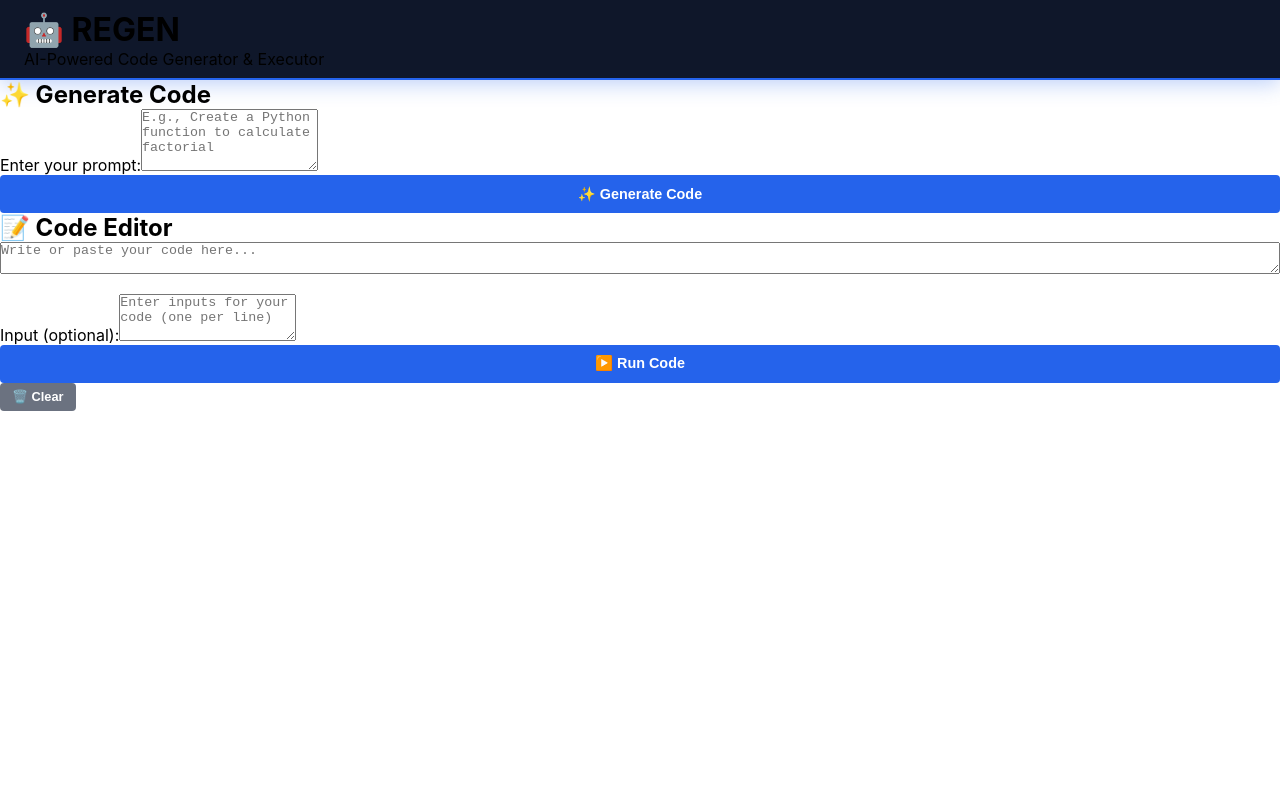
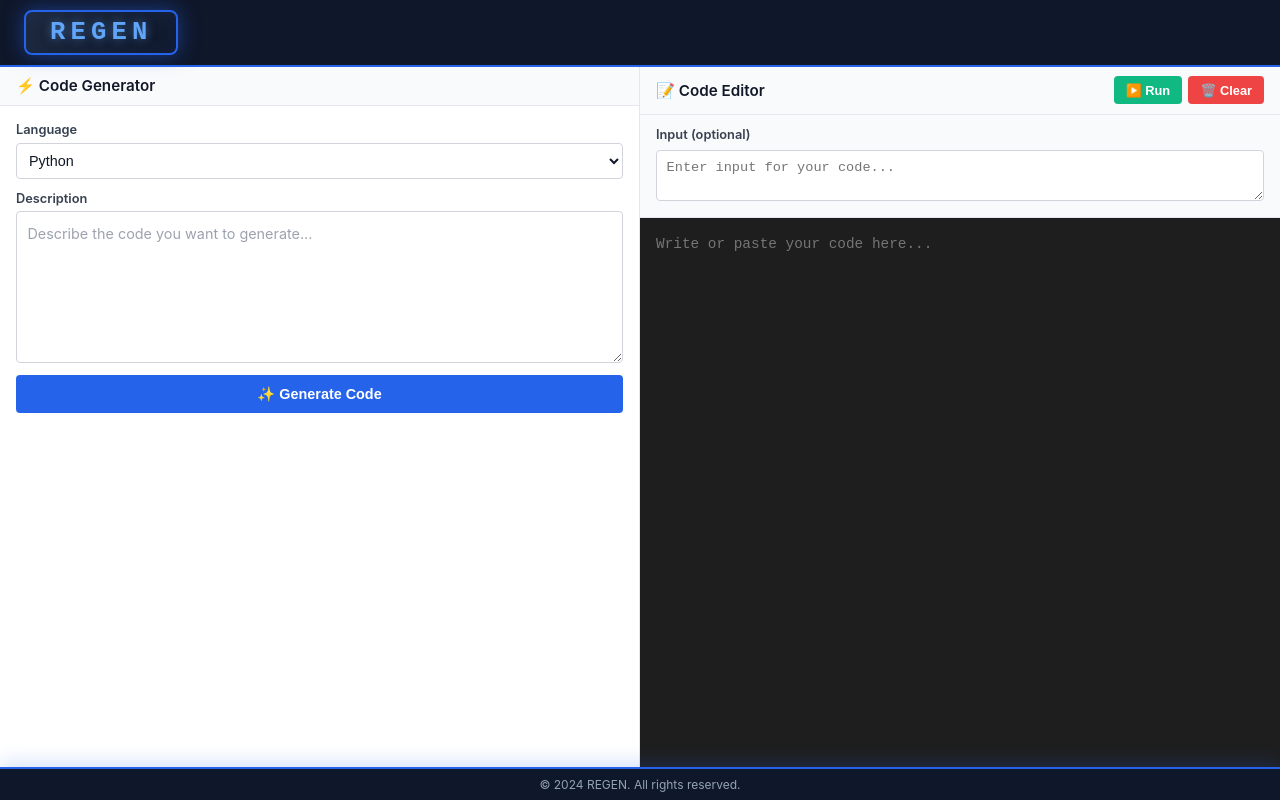
Before and after one commit to prudvi-11/regen-code-generator, a React (Create React App) app in the folder frontend/: page / in a window 1280 px wide. Built offline with nearby package versions, Linux system fonts and the light colour scheme.

Commit message:
Restore original split-panel working version

```diff
--- a/frontend/src/App.jsx
+++ b/frontend/src/App.jsx
@@ -5,161 +5,226 @@ import axios from 'axios';
 const API_URL = 'https://regen-backend-17jv.onrender.com/api';
 
 function App() {
-  const [prompt, setPrompt] = useState('');
+  const [language, setLanguage] = useState('python');
+  const [description, setDescription] = useState('');
   const [generatedCode, setGeneratedCode] = useState('');
   const [editorCode, setEditorCode] = useState('');
-  const [codeInput, setCodeInput] = useState('');
+  const [input, setInput] = useState('');
   const [output, setOutput] = useState('');
   const [loading, setLoading] = useState(false);
-  const [error, setError] = useState('');
+  const [showGenerated, setShowGenerated] = useState(false);
 
-  const generateCode = async () => {
-    if (!prompt.trim()) {
-      setError('Please enter a prompt');
+  const handleGenerate = async () => {
+    if (!description.trim()) {
+      alert('Please enter a description');
       return;
     }
 
     setLoading(true);
-    setError('');
     setGeneratedCode('');
+    setShowGenerated(false);
 
     try {
       const response = await axios.post(`${API_URL}/generate`, {
-        prompt: prompt
+        prompt: `Write ${language} code: ${description}`
       });
 
       setGeneratedCode(response.data.code);
-    } catch (err) {
-      setError(err.response?.data?.detail || 'Failed to generate code');
+      setShowGenerated(true);
+    } catch (error) {
+      alert('Failed to generate code: ' + (error.response?.data?.detail || error.message));
     } finally {
       setLoading(false);
     }
   };
 
-  const transferToEditor = () => {
+  const handleTransfer = () => {
     setEditorCode(generatedCode);
+    setShowGenerated(false);
     setOutput('');
   };
 
-  const executeCode = async () => {
+  const handleExecute = async () => {
     if (!editorCode.trim()) {
-      setError('Please enter code to execute');
+      alert('Please enter code to execute');
       return;
     }
 
     setLoading(true);
-    setError('');
     setOutput('');
 
     try {
       const response = await axios.post(`${API_URL}/execute`, {
         code: editorCode,
-        input: codeInput
+        input: input
       });
 
       setOutput(response.data.output);
-    } catch (err) {
-      setError(err.response?.data?.detail || 'Failed to execute code');
+    } catch (error) {
+      setOutput('Error: ' + (error.response?.data?.detail || error.message));
     } finally {
       setLoading(false);
     }
   };
 
+  const handleClear = () => {
+    setEditorCode('');
+    setInput('');
+    setOutput('');
+  };
+
   return (
     <div className="App">
-      <div className="container">
-        <div className="app-header">
-          <h1>🤖 REGEN</h1>
-          <p className="subtitle">AI-Powered Code Generator & Executor</p>
+      <header className="app-header">
+        <div className="brand">
+          <h1>REGEN</h1>
+        </div>
+      </header>
+
+      <div className="workspace">
+        <div className="generator-panel">
+          <div className="section-header">
+            <h2>⚡ Code Generator</h2>
           </div>
 
-        <div className="main-content">
-          <div className="generator-section">
-            <h2>✨ Generate Code</h2>
-            <div className="input-group">
-              <label>Enter your prompt:</label>
+          <div className="generator-body">
+            <div className="form-group">
+              <label>Language</label>
+              <select
+                className="select-input"
+                value={language}
+                onChange={(e) => setLanguage(e.target.value)}
+              >
+                <option value="python">Python</option>
+                <option value="javascript">JavaScript</option>
+                <option value="java">Java</option>
+                <option value="cpp">C++</option>
+              </select>
+            </div>
+
+            <div className="form-group">
+              <label>Description</label>
               <textarea
-                className="prompt-input"
-                rows="4"
-                placeholder="E.g., Create a Python function to calculate factorial"
-                value={prompt}
-                onChange={(e) => setPrompt(e.target.value)}
+                className="description-input"
+                rows="6"
+                placeholder="Describe the code you want to generate..."
+                value={description}
+                onChange={(e) => setDescription(e.target.value)}
               />
             </div>
 
-            <div className="button-group">
             <button
-                className="btn btn-primary"
-                onClick={generateCode}
+              className="btn-primary"
+              onClick={handleGenerate}
               disabled={loading}
             >
-                {loading ? '🔄 Generating...' : '✨ Generate Code'}
+              {loading ? '⏳ Generating...' : '✨ Generate Code'}
             </button>
           </div>
 
-            {error && <div className="error">❌ {error}</div>}
-
-            {generatedCode && (
-              <>
-                <div className="code-display">
-                  <pre>{generatedCode}</pre>
+          {showGenerated && generatedCode && (
+            <div className="output-panel-gen">
+              <div className="section-header">
+                <h2>✅ Generated Code</h2>
+                <div className="header-actions">
+                  <button
+                    className="btn-transfer"
+                    onClick={handleTransfer}
+                    disabled={loading}
+                  >
+                    ➡️ Transfer
+                  </button>
+                  <button
+                    className="btn-close"
+                    onClick={() => setShowGenerated(false)}
+                  >
+                    ✕
+                  </button>
                 </div>
-                <button className="btn btn-success" onClick={transferToEditor}>
-                  ➡️ Transfer to Editor
-                </button>
-              </>
+              </div>
+              <div className="output-body">
+                <pre className="generated-code">{generatedCode}</pre>
+              </div>
+            </div>
           )}
         </div>
 
+        <div className="right-panel">
           <div className="editor-section">
+            <div className="section-header">
               <h2>📝 Code Editor</h2>
+              <div className="header-actions">
+                <button
+                  className="btn-success"
+                  onClick={handleExecute}
+                  disabled={loading}
+                >
+                  ▶️ Run
+                </button>
+                <button
+                  className="btn-danger"
+                  onClick={handleClear}
+                >
+                  🗑️ Clear
+                </button>
+              </div>
+            </div>
+
+            <div className="input-section">
+              <label>Input (optional)</label>
+              <textarea
+                className="input-field"
+                rows="2"
+                placeholder="Enter input for your code..."
+                value={input}
+                onChange={(e) => setInput(e.target.value)}
+              />
+            </div>
+
+            <div className="editor-wrapper">
               <textarea
                 className="code-editor"
                 placeholder="Write or paste your code here..."
                 value={editorCode}
                 onChange={(e) => setEditorCode(e.target.value)}
-            />
-
-            <div className="input-group" style={{ marginTop: '20px' }}>
-              <label>Input (optional):</label>
-              <textarea
-                className="prompt-input"
-                rows="3"
-                placeholder="Enter inputs for your code (one per line)"
-                value={codeInput}
-                onChange={(e) => setCodeInput(e.target.value)}
+                style={{
+                  width: '100%',
+                  height: '100%',
+                  background: '#1e1e1e',
+                  color: '#d4d4d4',
+                  border: 'none',
+                  padding: '1rem',
+                  fontFamily: "'Courier New', monospace",
+                  fontSize: '0.9rem',
+                  lineHeight: '1.5',
+                  resize: 'none'
+                }}
               />
             </div>
-
-            <div className="button-group">
-              <button
-                className="btn btn-primary"
-                onClick={executeCode}
-                disabled={loading}
-              >
-                {loading ? '⏳ Running...' : '▶️ Run Code'}
-              </button>
-              <button
-                className="btn btn-secondary"
-                onClick={() => {
-                  setEditorCode('');
-                  setCodeInput('');
-                  setOutput('');
-                }}
-              >
-                🗑️ Clear
-              </button>
           </div>
 
           {output && (
-              <div className="output-section">
-                <h3>📤 Output:</h3>
-                <div className="output-content">{output}</div>
+            <div className="terminal-panel">
+              <div className="section-header terminal-header">
+                <h2>💻 Output Terminal</h2>
+                <button
+                  className="btn-close"
+                  onClick={() => setOutput('')}
+                >
+                  ✕
+                </button>
+              </div>
+              <div className="terminal-body">
+                <pre className="terminal-output">{output}</pre>
+              </div>
             </div>
           )}
         </div>
       </div>
-      </div>
+
+      <footer className="app-footer">
+        <p>© 2024 REGEN. All rights reserved.</p>
+      </footer>
     </div>
   );
 }
```
Lines whose indentation alone changed are shown as unchanged.
